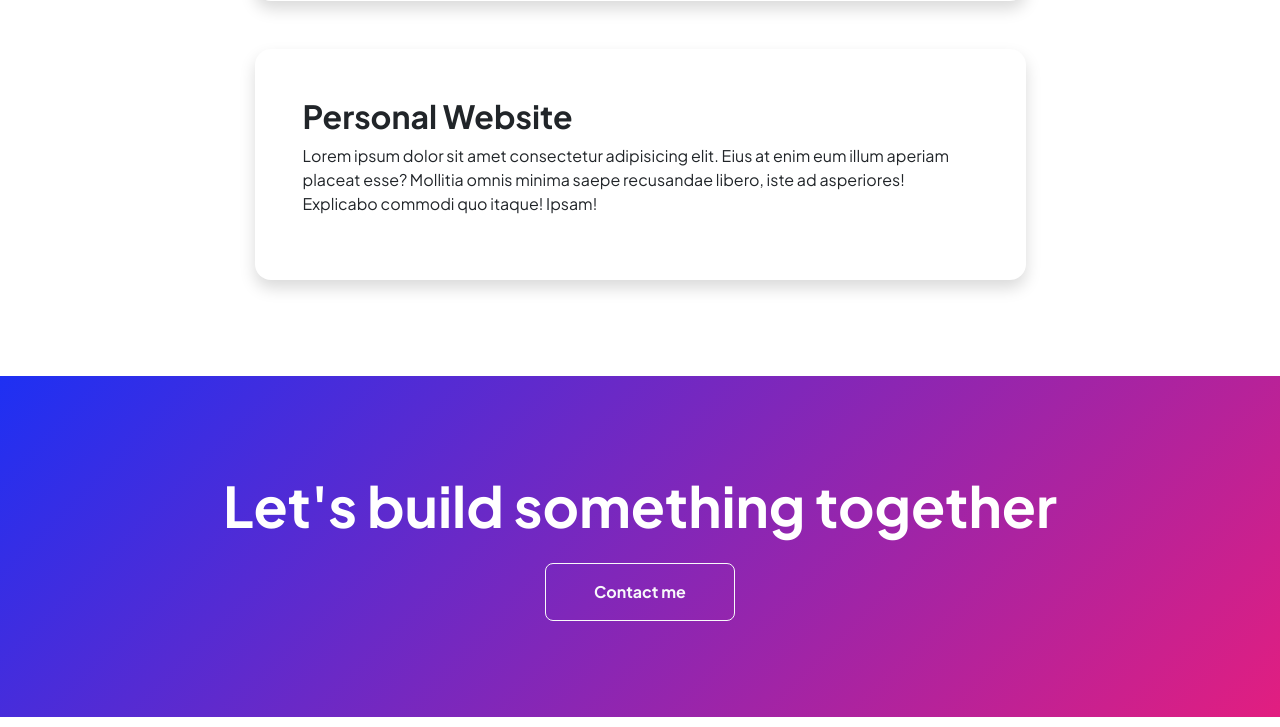
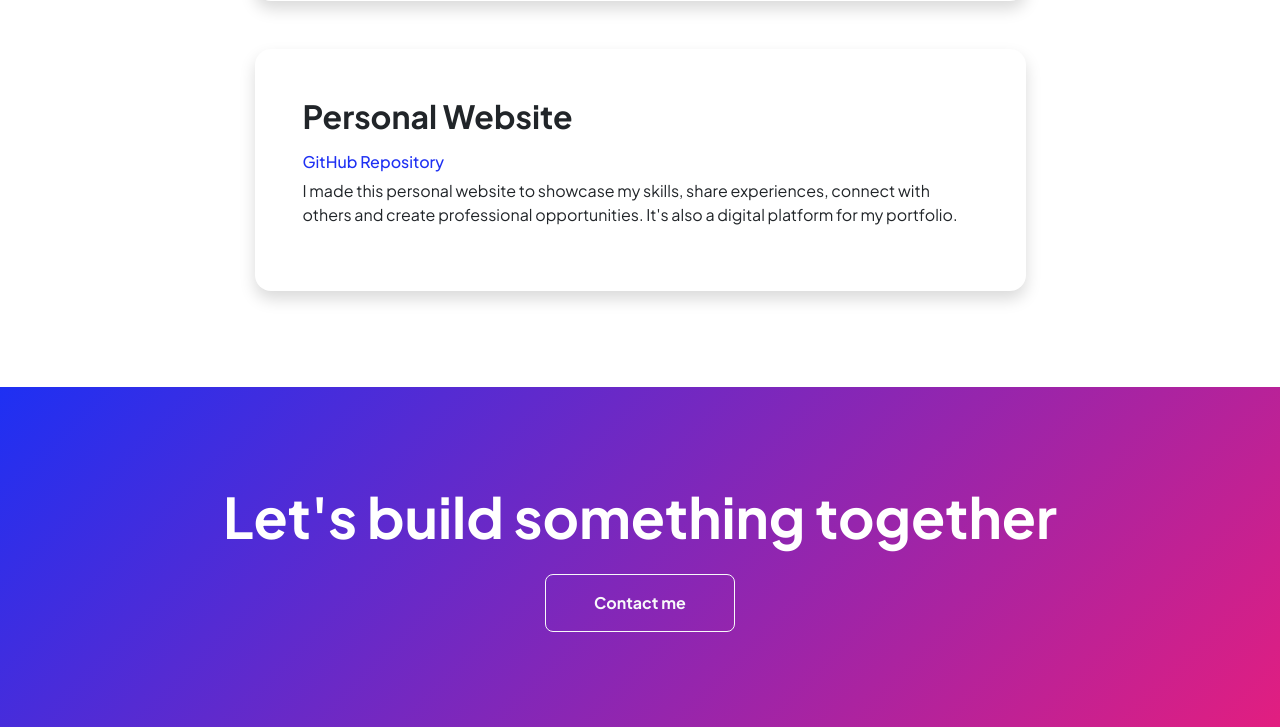
Before and after one commit to milanitommaso/personal-website, a Flask app: template templates/projects.html in a window 1280 px wide. Shown: the part 562-1289 px from the top of the page. Run offline with Flask 3, Linux system fonts and the light colour scheme; the template is opened without the code that fills it, so the values that code supplies are empty; parts of the project's set-up code (start-up, migrations or seed data) failed here and were passed over; some libraries are stand-ins or nearby versions.

Commit message:
projects page

```diff
--- a/templates/projects.html
+++ b/templates/projects.html
@@ -28,7 +28,8 @@
                         <div class="d-flex align-items-center">
                             <div class="p-5">
                                 <h2 class="fw-bolder">Personal Website</h2>
-                                <p>Lorem ipsum dolor sit amet consectetur adipisicing elit. Eius at enim eum illum aperiam placeat esse? Mollitia omnis minima saepe recusandae libero, iste ad asperiores! Explicabo commodi quo itaque! Ipsam!</p>
+                                <h6 class="mt-3"><a href="https://github.com/milanitommaso/personal-website" class="text-decoration-none" target="_blank">GitHub Repository</a></h6>
+                                <p>I made this personal website to showcase my skills, share experiences, connect with others and create professional opportunities. It's also a digital platform for my portfolio.</p>
                             </div>
                             <!-- <img class="img-fluid" src="https://dummyimage.com/300x400/343a40/6c757d" alt="..." /> -->
                         </div>
```
